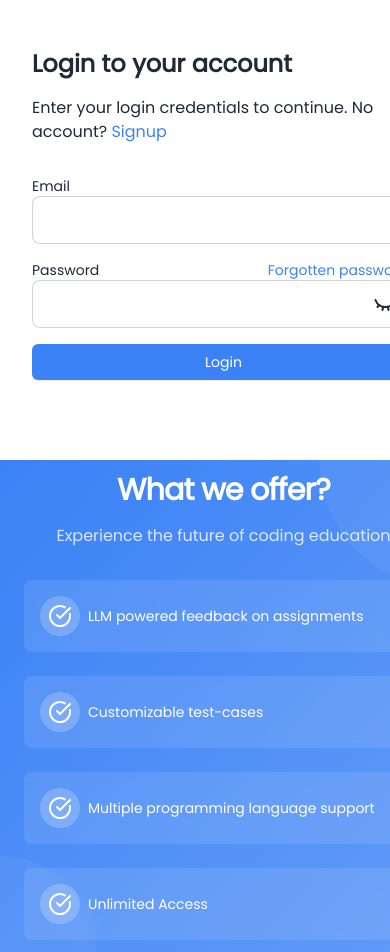
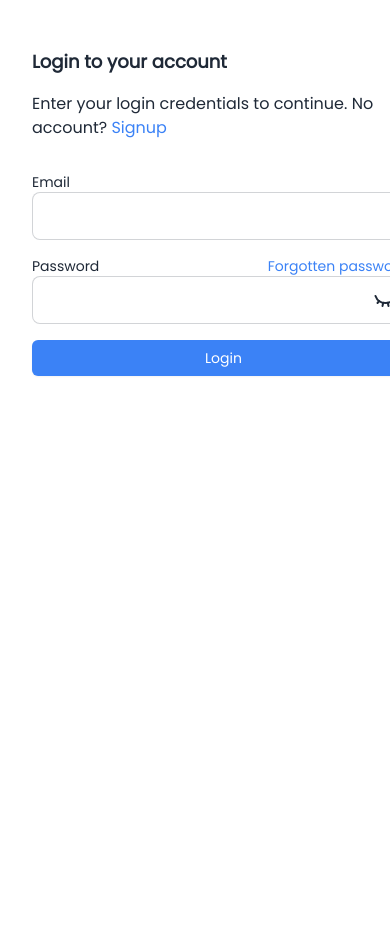
Before and after one commit to Osigelialex/Automated-Code-Grader-Frontend, a Next.js app: page /login in a window 390 px wide. After the commit the page ends 844 px from the top, so only its background shows below. Built offline with nearby package versions, Linux system fonts and the light colour scheme.

Commit message:
Fixed header styling for smaller screens

```diff
--- a/app/(auth)/layout.tsx
+++ b/app/(auth)/layout.tsx
@@ -11,7 +11,9 @@ export default function AuthLayout({
           {children}
         </div>
 
-        <SideBanner />
+        <div className="hidden sm:block">
+          <SideBanner />
+        </div>
       </div>
     </main>
     )
--- a/app/(auth)/login/page.tsx
+++ b/app/(auth)/login/page.tsx
@@ -6,8 +6,8 @@ export default function LoginPage() {
   return (
     <div  className="sm:w-3/4 mx-auto space-y-8">
       <div className="space-y-4">
-        <h1 className="text-2xl font-bold">Login to your account</h1>
-        <p className='sm:text-md text-md'>Enter your login credentials to continue. No account? <Link href="/signup" className='text-primary'>Signup</Link></p>
+        <h1 className="sm:text-2xl text-lg font-bold">Login to your account</h1>
+        <p className='text-md'>Enter your login credentials to continue. No account? <Link href="/signup" className='text-primary'>Signup</Link></p>
       </div>
 
       <LoginForm />
--- a/app/(auth)/signup/page.tsx
+++ b/app/(auth)/signup/page.tsx
@@ -10,7 +10,7 @@ export default function SignupPage() {
   return (
     <div className='space-y-8 mx-auto sm:w-3/4'>
       <div>
-        <h1 className='lg:text-2xl text-xl font-bold mb-2'>Welcome to CheckMater</h1>
+        <h1 className='sm:text-2xl text-lg font-bold mb-2'>Welcome to CheckMater</h1>
         <p className='sm:text-md text-sm'>Create your CheckMater account. Already signed up <Link className='text-primary' href="/login">Login</Link></p>
       </div>
 
--- a/app/(auth)/verification/page.tsx
+++ b/app/(auth)/verification/page.tsx
@@ -44,7 +44,7 @@ export default function AccountVerificationPage() {
   return (
     <div className="sm:w-3/4 mx-auto p-6 space-y-8">
       <div className="space-y-4">
-        <h1 className="text-2xl font-bold">Account Activation</h1>
+        <h1 className="sm:text-2xl text-lg font-bold">Account Activation</h1>
         <p>Please check your inbox for a verification link to complete your signup.</p>
       </div>
 
--- a/app/(auth)/verify-token/page.tsx
+++ b/app/(auth)/verify-token/page.tsx
@@ -7,7 +7,7 @@ export default function VerifyTokenPage() {
     <div className="sm:w-3/4 mx-auto p-6 space-y-8">
       <div className="max-w-xl w-full space-y-8">
         <div className="space-y-4">
-          <h1 className="text-2xl font-bold">Account Activation</h1>
+          <h1 className="sm:text-2xl text-lg font-bold">Account Activation</h1>
           <p className="text-base">We are verifying the activation link you clicked to complete your signup.</p>
         </div>
 
```
